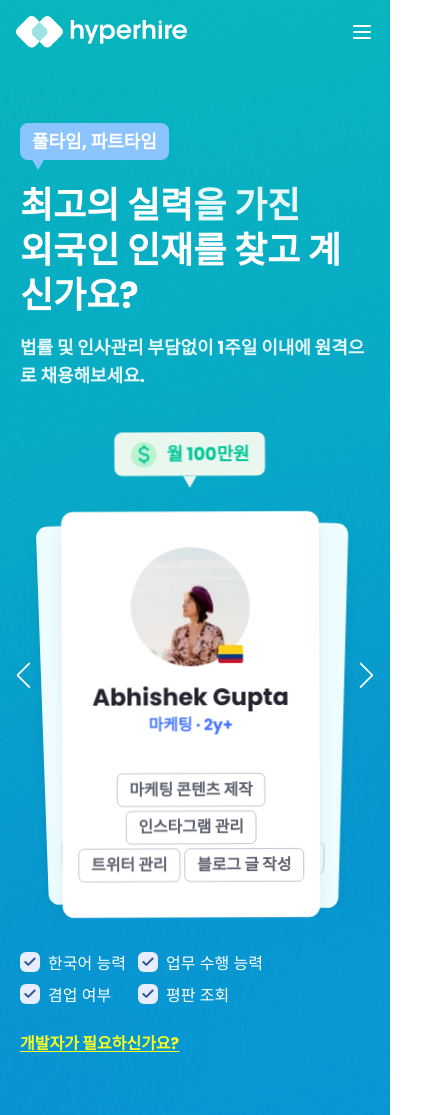
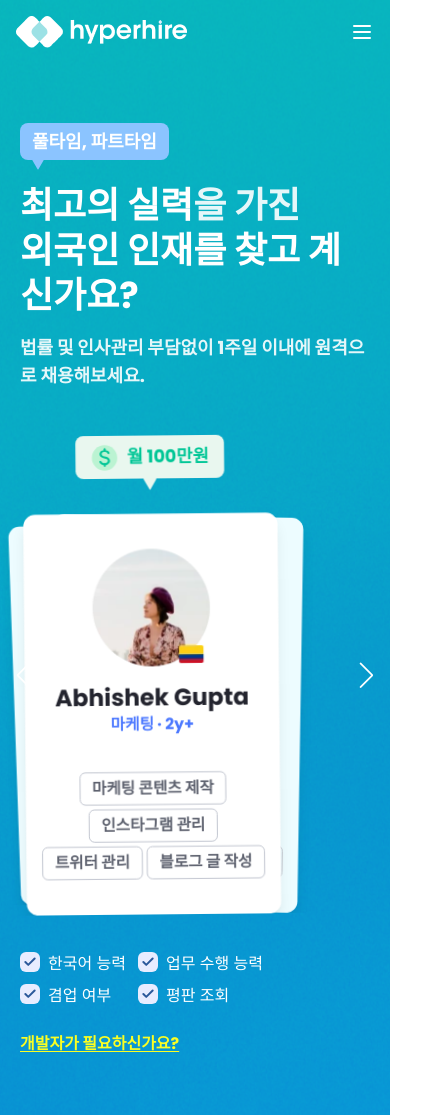
Before and after one commit to ammartanwar/hyperhire, a Next.js app: page / in a window 390 px wide. Shown: the top 1115 px of the page, 426 px wide, since content can reach past the window. Built offline with nearby package versions, Linux system fonts and the light colour scheme.

Commit message:
left position

```diff
--- a/src/styles/globals.css
+++ b/src/styles/globals.css
@@ -77,7 +77,7 @@ li {
     margin-left: 20px !important; */
   }
 
-  /* .swiper-slide {
-    width: 300px !important;
-  } */
+  .swiper-slide {
+    width: 320px !important;
+  }
 }
```
